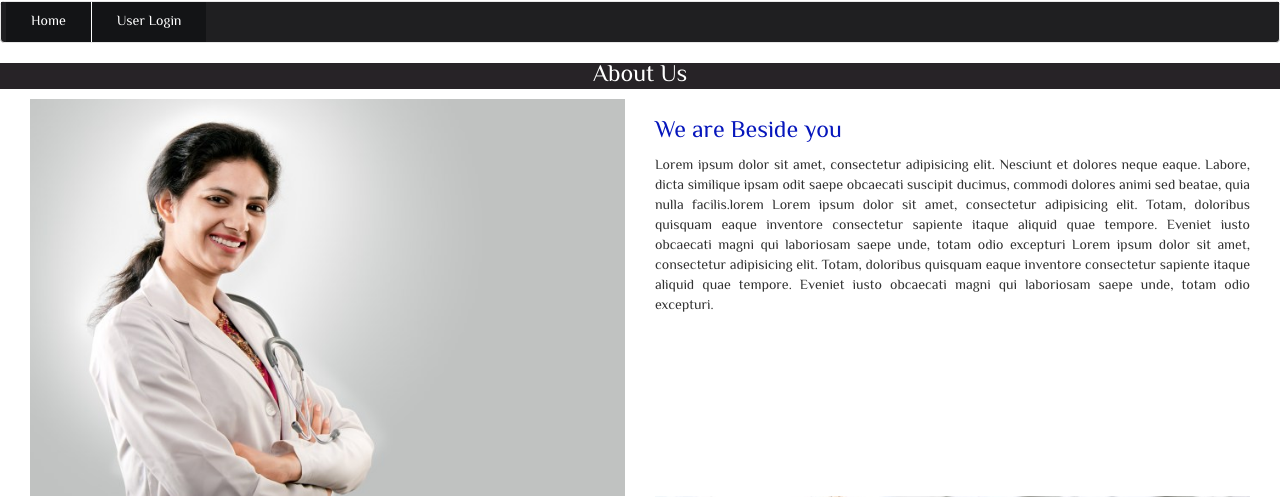
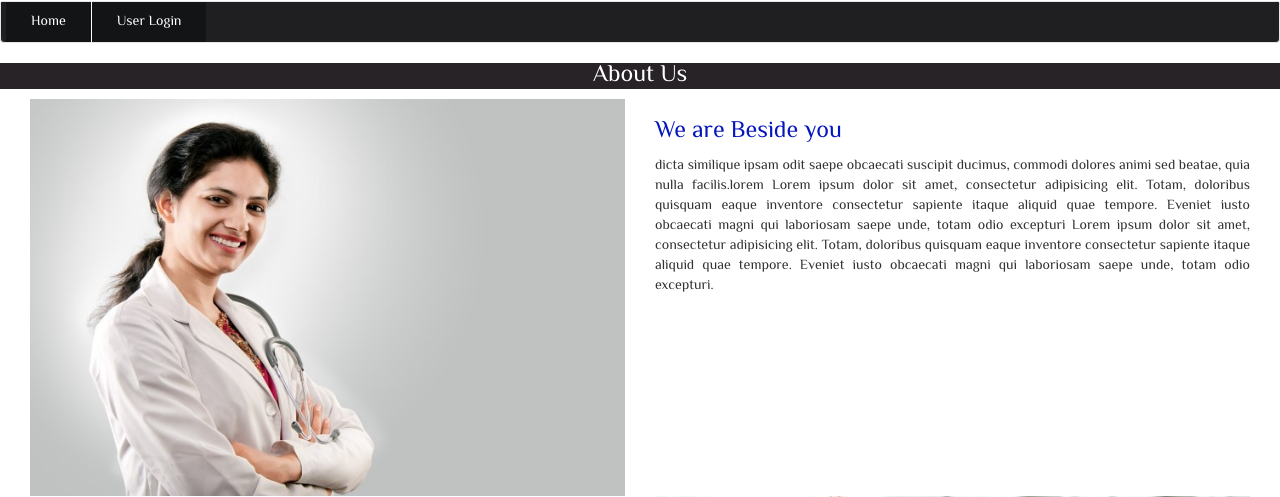
Before and after one commit to silindokuhleL/ICEP, a PHP site: page /about.php in a window 1280 px wide. Shown: the part 322-819 px from the top of the page. Run offline with PHP 8.4, Linux system fonts and the light colour scheme.

Commit message:
fixing errors

```diff
--- a/das/about.php
+++ b/das/about.php
@@ -15,7 +15,7 @@
 			<div class="col-md-6">
 				<article>
 					<h3 style="color:#0616BC;">We are Beside you</h3>
-					<p class="text-justify">Lorem ipsum dolor sit amet, consectetur adipisicing elit. Nesciunt et dolores neque eaque. Labore, dicta similique ipsam odit saepe obcaecati suscipit ducimus, commodi dolores animi sed beatae, quia nulla facilis.lorem
+					<p class="text-justify"> dicta similique ipsam odit saepe obcaecati suscipit ducimus, commodi dolores animi sed beatae, quia nulla facilis.lorem
 					Lorem ipsum dolor sit amet, consectetur adipisicing elit. Totam, doloribus quisquam eaque inventore consectetur sapiente itaque aliquid quae tempore. Eveniet iusto obcaecati magni qui laboriosam saepe unde, totam odio excepturi
 					Lorem ipsum dolor sit amet, consectetur adipisicing elit. Totam, doloribus quisquam eaque inventore consectetur sapiente itaque aliquid quae tempore. Eveniet iusto obcaecati magni qui laboriosam saepe unde, totam odio excepturi.</p>
 				</article>
```
